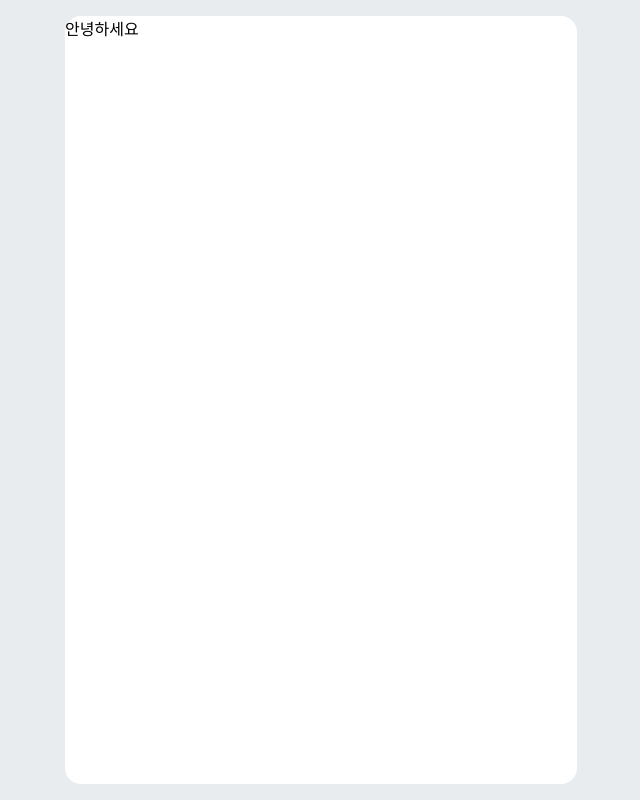
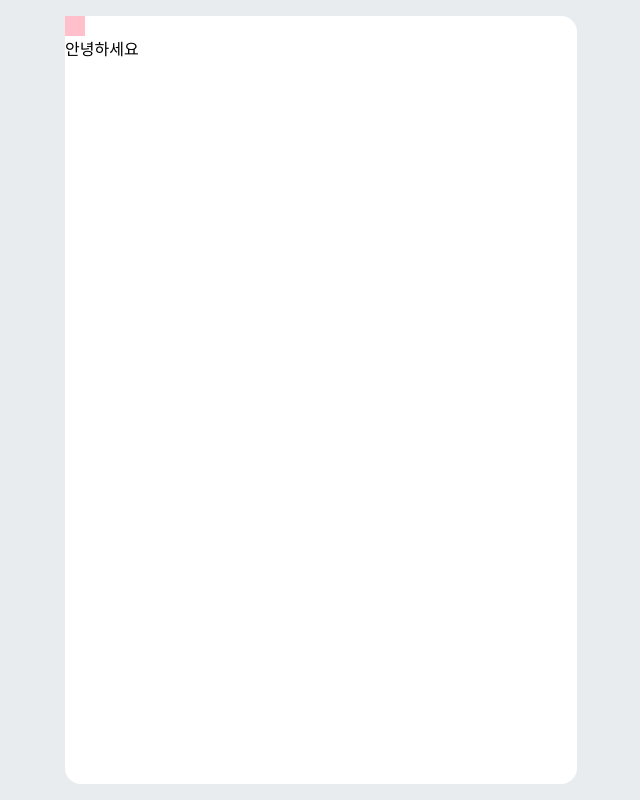
Before and after one commit to forest-k/todolist, a React (Create React App) app: page / in a window 1280 px wide. Shown: the whole page, without its empty margins (319-959 px from the left). Built offline with nearby package versions, Linux system fonts and the light colour scheme.

Commit message:
프로젝트 업로드 테스트2

```diff
--- a/src/components/TodoTemplate.js
+++ b/src/components/TodoTemplate.js
@@ -1,5 +1,11 @@
 import React from 'react';
 import styled from 'styled-components';
+
+const Test = styled.div`
+  width: 20px;
+  height: 20px;
+  background: pink;
+`;
 
 const TodoTemplateWrap = styled.div`
   width: 100%;
@@ -24,6 +30,7 @@ function TodoTemplate({children}) { //TodoTemplate
   return (
     <TodoTemplateWrap>
       <TodoTemplateBlock>
+        <Test/>
         {children}
       </TodoTemplateBlock>
     </TodoTemplateWrap>
```
Also changed, not shown: 1 other file (tests, documents, lock files or other folders).
